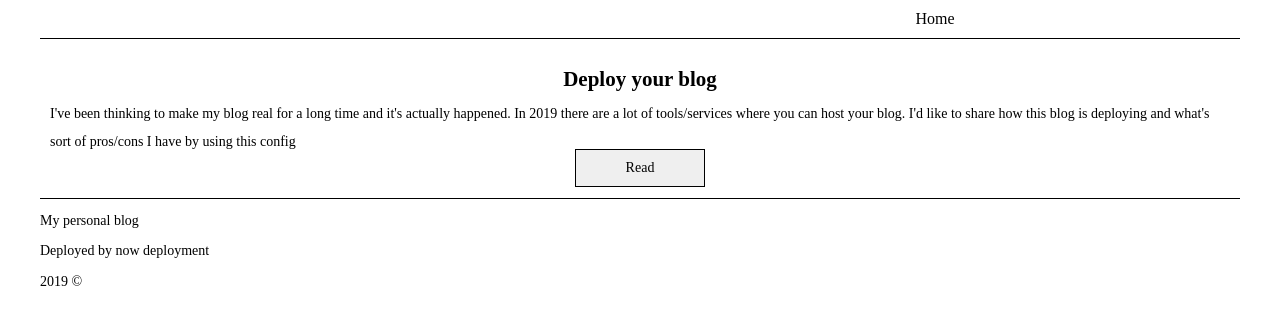
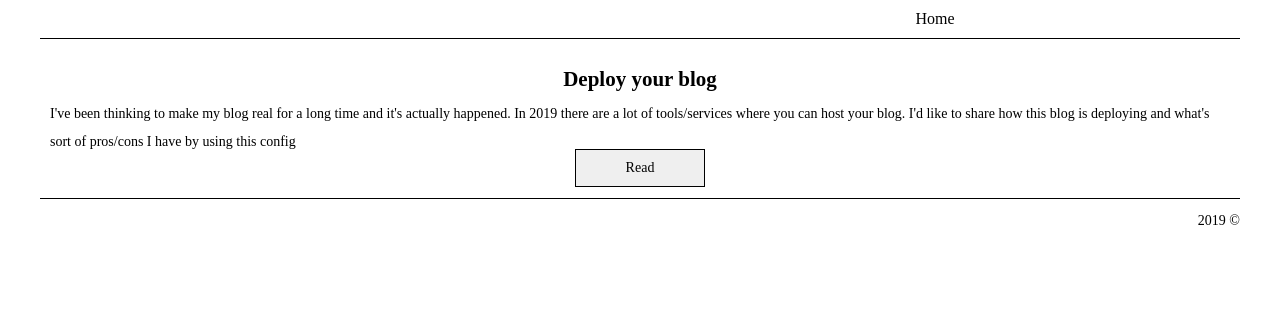
Before and after one commit to vitaliimelnychuk/blog, a Next.js app: page / in a window 1280 px wide. Shown: the top 324 px of the page. Built offline with nearby package versions, Linux system fonts and the light colour scheme.

Commit message:
update footer compoennt with year

```diff
--- a/components/Footer.tsx
+++ b/components/Footer.tsx
@@ -1,5 +1,12 @@
 function Footer() {
-  return <div></div>;
+  return <div>
+    <p>2019 ©</p>
+    <style jsx>{`
+      p {
+        text-align:right;
+      }
+    `}</style>
+  </div>;
 }
 
 export default Footer;
--- a/pages/index.tsx
+++ b/pages/index.tsx
@@ -14,9 +14,6 @@ const Home = () => (
           `}
           url='/posts/2019-12-17-deploy-your-blog' />
       </div>
-      <p>My personal blog</p>
-      <p>Deployed by now deployment</p>
-      <p>2019 ©</p>
     </div>
   </Layout>
 );
```
